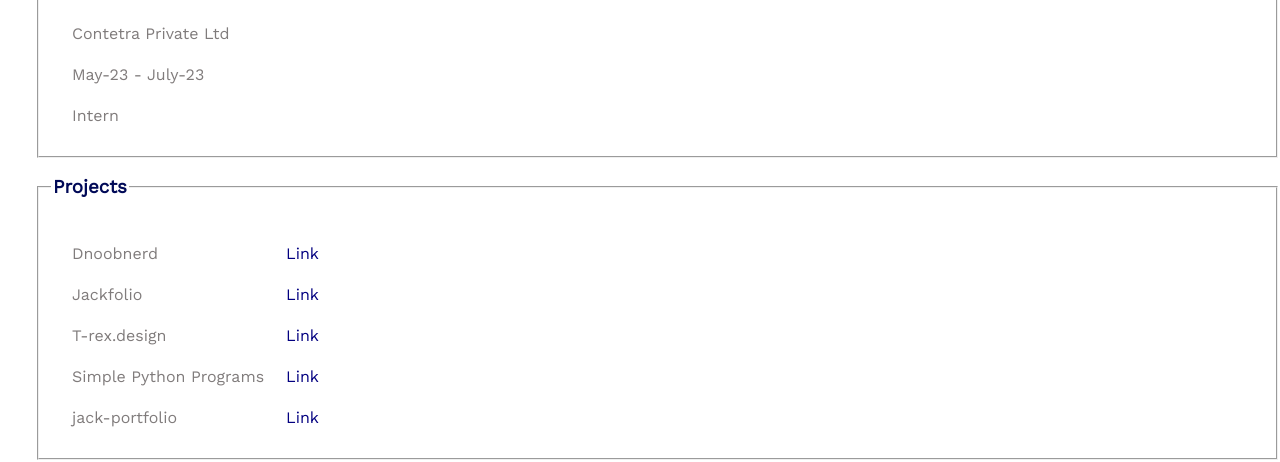
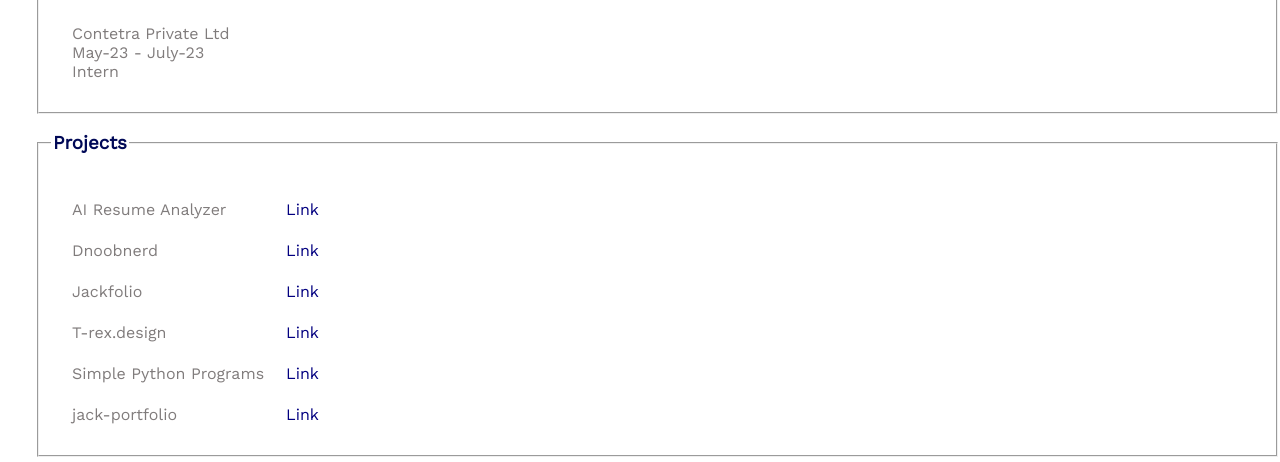
Before and after one commit to deepakpadhi986/dryfolio, a plain HTML site: page index.html in a window 1280 px wide. Shown: the part 1459-1921 px from the top of the page. Drawn offline with nearby package versions, Linux system fonts and the light colour scheme; a web font is replaced by a local one.

Commit message:
Update index.html

```diff
--- a/index.html
+++ b/index.html
@@ -136,13 +136,7 @@
             <legend><h3 class="edu">Work Experience</h3></legend>
             <table cellspacing="20">
                 <tr>
-                    <td>Contetra Private Ltd</td>
-                </tr>
-                <tr>
-                    <td>May-23 - July-23</td>
-                </tr>
-                <tr>
-                    <td>Intern</td>
+                    <td>Contetra Private Ltd<br>May-23 - July-23<br>Intern</td>
                 </tr>
             </table>
         </fieldset>
@@ -151,6 +145,10 @@
         <fieldset>
             <legend><h3 class="edu">Projects</h3></legend>
             <table cellspacing="20">
+                <tr>
+                    <td>AI Resume Analyzer</td>
+                    <td><a href="https://github.com/deepakpadhi986/AI-Resume-Analyzer">Link</a></td>
+                </tr>
                 <tr>
                     <td>Dnoobnerd</td>
                     <td><a href="https://dnoobnerd.netlify.app/">Link</a></td>
```
